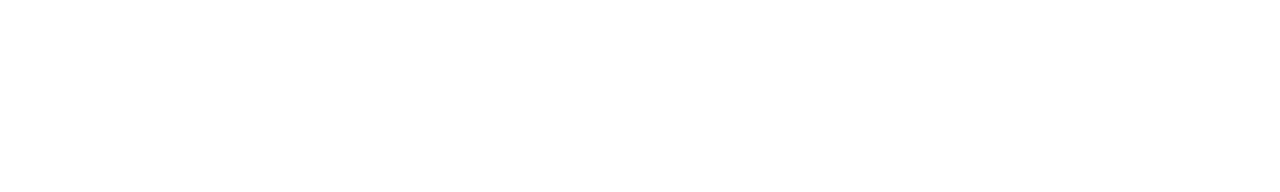
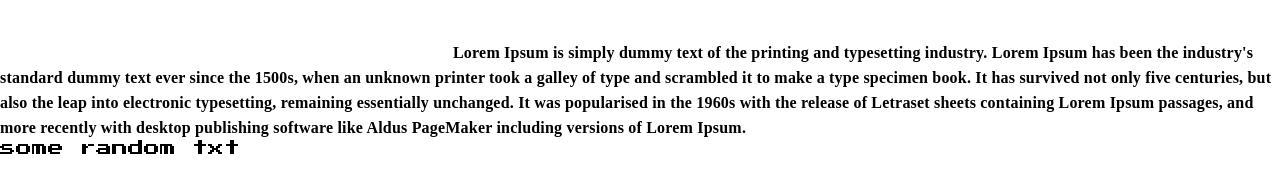
Before and after one commit to demet07/demet5, a plain HTML site: page index.html in a window 1280 px wide. Drawn offline with Linux system fonts and the light colour scheme; a web font is replaced by a local one.

Commit message:
added fonts

```diff
--- a/index.html
+++ b/index.html
@@ -2,9 +2,20 @@
 <html lang="en">
 <head>
 
+
     <title>leqcia 5</title>
+<link rel="preconnect" href="https://fonts.googleapis.com">
+<link rel="preconnect" href="https://fonts.gstatic.com" crossorigin>
+<link href="https://fonts.googleapis.com/css2?family=Exile&family=Mrs+Saint+Delafield&family=Parisienne&family=Press+Start+2P&display=swap" rel="stylesheet">
+<link rel="stylesheet" href="../demet5/styles/styles.css">
 </head>
 <body>
+    <p id=text style="font-weight: 700;">
 
+        Lorem Ipsum is simply dummy text of the printing and typesetting industry. Lorem Ipsum has been the industry's standard dummy text ever since the 1500s, when an unknown printer took a galley of type and scrambled it to make a type specimen book. It has survived not only five centuries, but also the leap into electronic typesetting, remaining essentially unchanged. It was popularised in the 1960s with the release of Letraset sheets containing Lorem Ipsum passages, and more recently with desktop publishing software like Aldus PageMaker including versions of Lorem Ipsum.
+
+    </p>
+
+    <p id="new-font">some random txt</p>
 </body>
 </html>
--- a/styles/styles.css
+++ b/styles/styles.css
@@ -3,3 +3,19 @@
     margin: 0;
     padding: 0;
 }
+
+#text{
+
+text-indent: 453px;
+line-height: 25px;
+letter-spacing: 0.2px;
+margin-top: 40px;
+}
+
+#new-font{
+
+  font-family: "Press Start 2P", system-ui;
+  font-weight: 400;
+  font-style: normal;
+
+}
```
